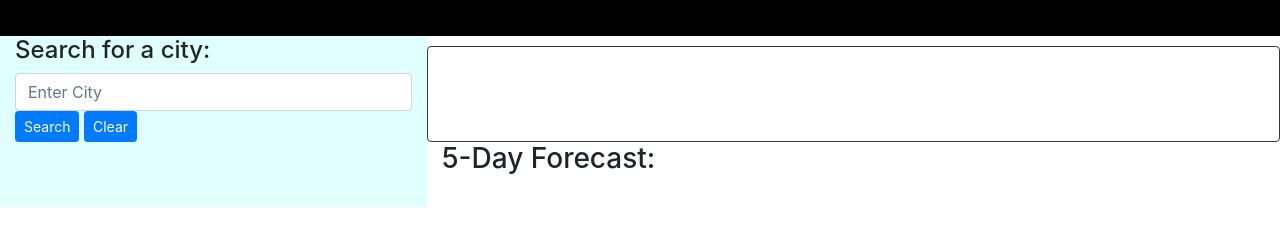
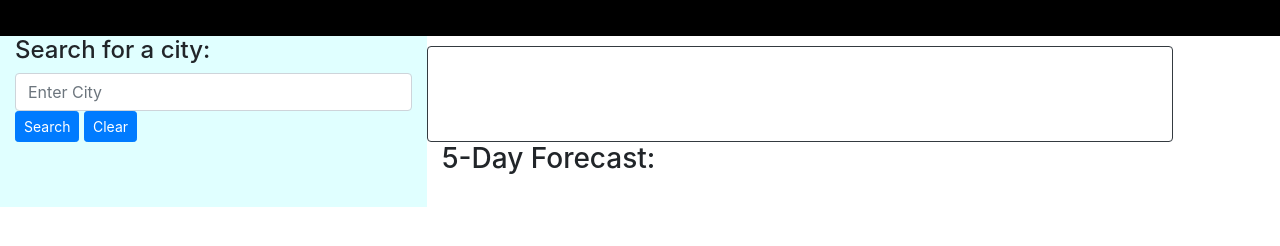
Before and after one commit to Koffidanh/weather-tracker, a plain HTML site: page index.html in a window 1280 px wide. Shown: the part 80-326 px from the top of the page. Drawn offline with nearby package versions, Linux system fonts and the light colour scheme.

Commit message:
index.html updated

```diff
--- a/index.html
+++ b/index.html
@@ -38,7 +38,7 @@
                 <div class="col-md-4  " class="cityClass" id="cityView"></div>
 
             </div>
-            <div id="current" class="col-md-8 border border-dark rounded">
+            <div id="current" class="col-md-7 border border-dark rounded">
                 <div class="cityName"></div>
                 <img class="currentIcon"></img>
                 <div class="temp"></div>
```
